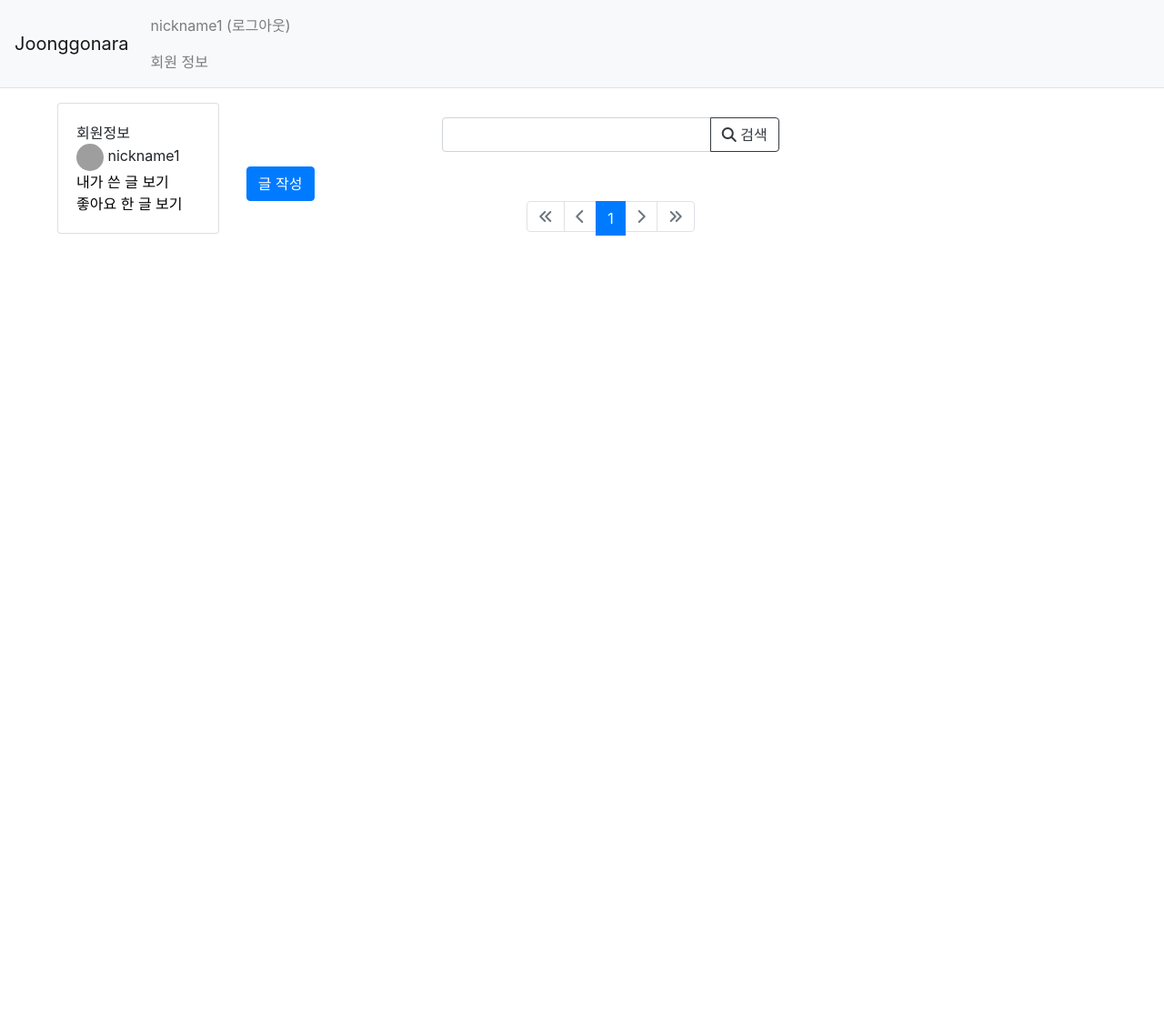
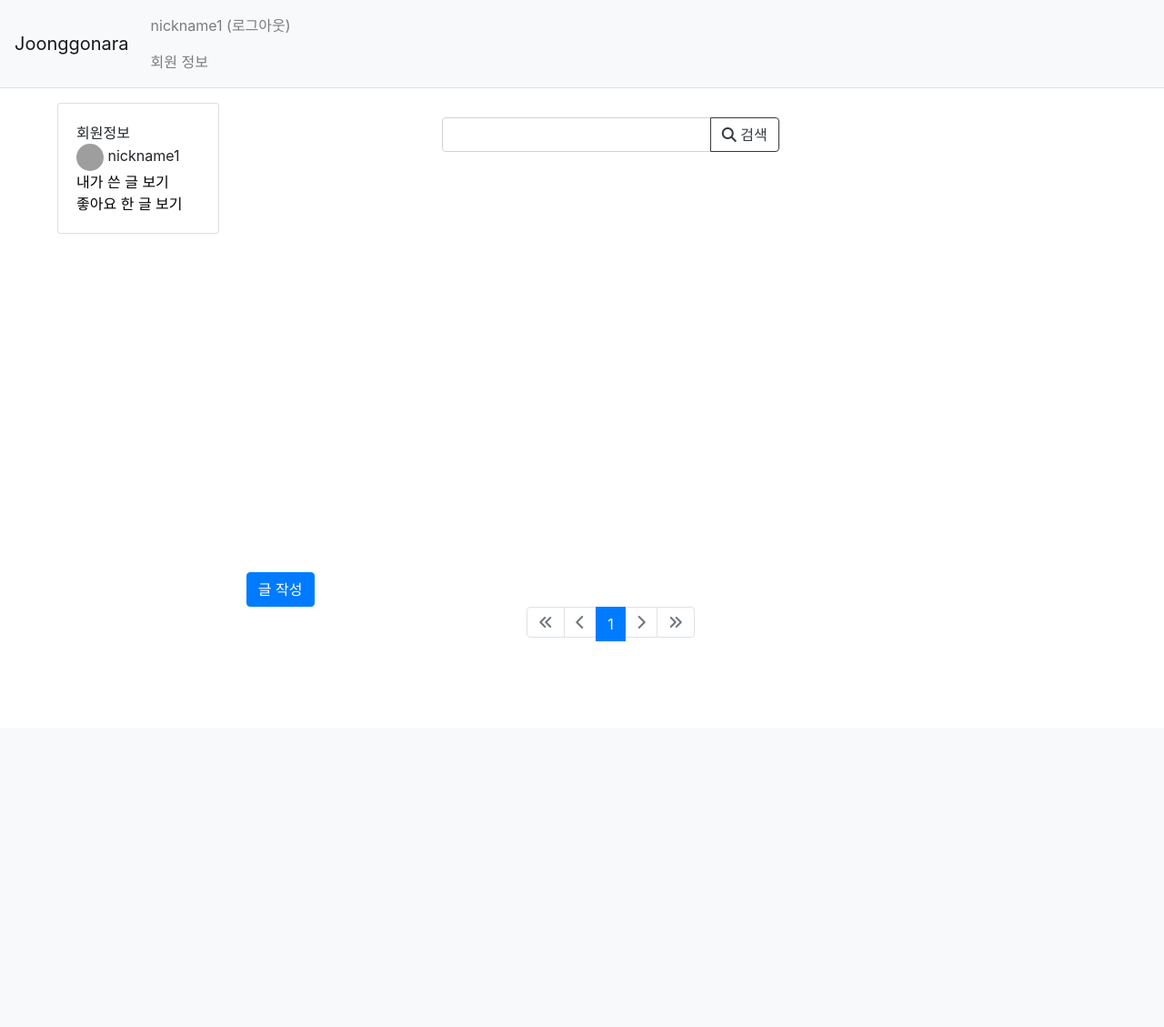
Before and after one commit to to1et/project1_trading, a Django app: page /joonggo/question/mylike/1/ in a window 1280 px wide. Shown: the whole page at 91% size. After the commit the page ends 705 px from the top, so only its background shows below. Run offline with Django 4.2, Linux system fonts and the light colour scheme; a user stored in the database is signed in; data comes from the database, SQL or seed files in the repository; data that the repository does not hold is empty; some libraries are stand-ins or nearby versions; grey boxes are pictures that could not be loaded.

Commit message:
pagination 위치 고정 완료

```diff
--- a/static/style.css
+++ b/static/style.css
@@ -67,12 +67,6 @@ input[type=submit] {
     border: none;
     width: 3%;
 }
-
-footer {
-    position: relative;
+#wrap {
+    min-height: 500px;
 }
-
-#wrapper{
-    position: relative;
-    height: 1000px;
-}
--- a/templates/joonggo/sell_mylike.html
+++ b/templates/joonggo/sell_mylike.html
@@ -5,7 +5,7 @@
 
 {% block content %}
 
-<div class="row ml-5 my-3">
+<div class="row ml-5 my-3" >
   <div class="col-2">
     <div class='card'>
       <div class="card-body">
@@ -28,10 +28,10 @@
     </div>
   </div>
 
-      <div class="col-8 mr-3" id="wrapper">
+      <div class="col-8 mr-3">
 
         <!-- 게시판 카드형식 만들기 -->
-        <div class="container">
+        <div class="container"id="wrap">
           <div class="row justify-content-center my-3">
             <div class="col-6 input-group">
               <input type="text" class="form-control kw" value="{{ kw|default_if_none:'' }}">
@@ -83,16 +83,11 @@
 
 
           </div>
-
         </div>
-
-        <footer>
-
-          <a href="{% url 'joonggo:sell_create' %}" class="btn btn-primary">글 작성</a>
-          {% include 'joonggo/pagenation.html' %}
-
-        </footer>
-
+        <div>
+        <a href="{% url 'joonggo:sell_create' %}" class="btn btn-primary">글 작성</a>
+        {% include 'joonggo/pagenation.html' %}
+        </div>
       </div>
 </div>
 
```
Also changed, not shown: templates/joonggo/sell_list.html (+6 -3 lines), templates/joonggo/sell_mypost.html (+4 -3 lines).
